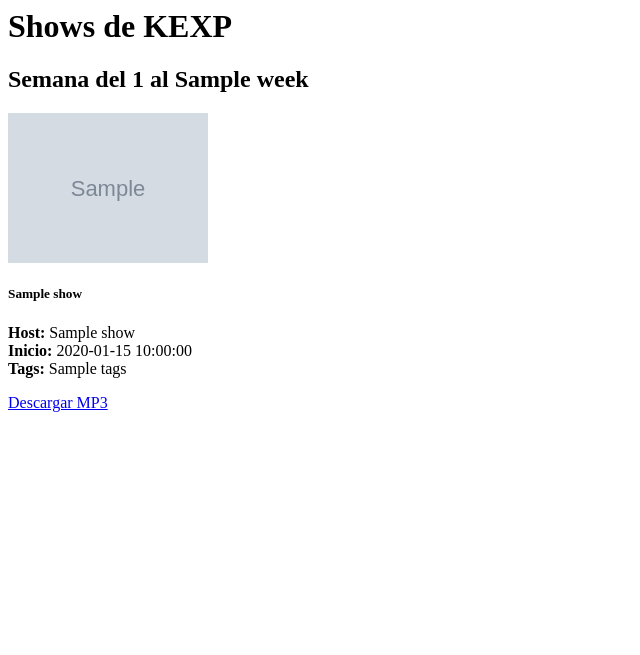
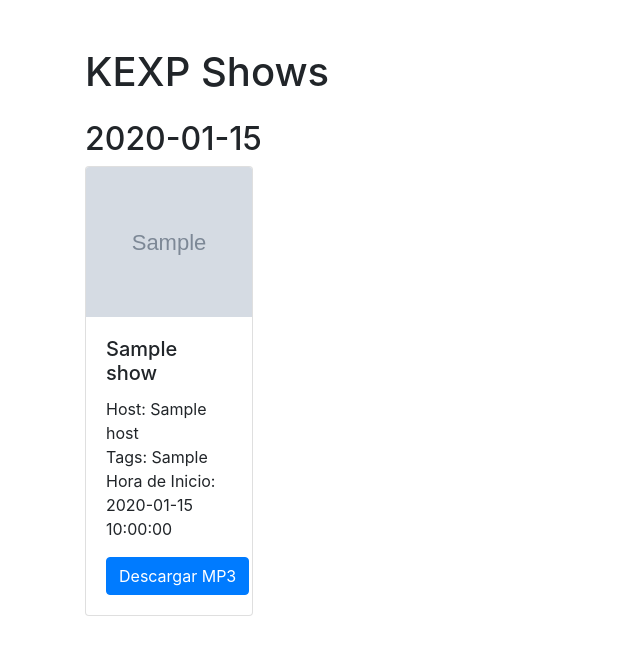
Before and after one commit to darioaxel/KEXP-Shows-Downloader, a Flask app: template templates/index.html in a window 1280 px wide. Shown: the top 655 px of the page, without its empty margins (0-640 px from the left). Run offline with Flask 3, Linux system fonts and the light colour scheme; the template is opened without the code that fills it: most values are stand-ins (such as "Sample title", 1, 10 or a date in 2020); grey boxes marked "Sample" are stand-in pictures; some libraries are stand-ins or nearby versions.

Commit message:
captura de las url

```diff
--- a/app.py
+++ b/app.py
@@ -1,64 +1,90 @@
-from flask import Flask, render_template
+from flask import Flask, render_template, request, jsonify, send_file
 import requests
 from datetime import datetime, timedelta
-from collections import defaultdict
 
 app = Flask(__name__)
 
+KEXP_MAIN_URL = "https://www.kexp.org/"
+KEXP_DOWNLOAD_BASE_URL = "https://kexp-archive.streamguys1.com/content/kexp/"
+LIMIT_SHOWS = 550
+
+# Este es el endpoint para listar los shows por día
 @app.route('/')
 def index():
-    start_date = datetime(2024, 10, 1)
-    shows_by_week = get_shows_by_weeks(start_date)
-    return render_template('index.html', shows_by_week=shows_by_week)
+    today = datetime.today()
+    start_date = today - timedelta(days=1)  # Start fetching shows from yesterday
+    shows_by_date = get_shows_by_date(start_date)
 
-def get_shows_by_weeks(start_date):
-    day_before = start_date - timedelta(days=1)
-    start_time = day_before.strftime('%Y-%m-%dT00:00:00.000Z')
+    return render_template('index.html', shows_by_date=shows_by_date)
 
-    url = f'https://api.kexp.org/v2/shows/?expand=hosts&start_time_after={start_time}&limit=50'
-    print(f'Llamando a la API: {url}')
+# Función para obtener los shows desde el API
+def get_shows_by_date(start_date):
+    date_str = start_date.strftime('%Y-%m-%dT00:00:00.000Z')
+    api_url = f"https://api.kexp.org/v2/shows/?expand=hosts&start_time_after={date_str}&limit={LIMIT_SHOWS}"
 
-    response = requests.get(url)
+    # Mostrar la llamada al API en consola
+    print(f"API call: {api_url}")
 
-    if response.status_code == 200:
-        json_response = response.json()
-        print("Respuesta completa de la API:")
-        print(json_response)
+    response = requests.get(api_url)
+    shows_data = response.json()
 
-        shows_by_week = defaultdict(list)
+    shows_by_date = {}
 
-        if 'results' in json_response:
-            for show in json_response['results']:
-                show_start_time = datetime.strptime(show['start_time'], '%Y-%m-%dT%H:%M:%S%z')
-                week_start = show_start_time - timedelta(days=show_start_time.weekday())
-                week_end = week_start + timedelta(days=6)
-                week_range = (week_start.date(), week_end.date())
+    # Agrupar shows por fecha
+    for show in shows_data['results']:
+        start_time = show['start_time']
+        show_date = datetime.strptime(start_time, '%Y-%m-%dT%H:%M:%S%z').date()
+        if show_date not in shows_by_date:
+            shows_by_date[show_date] = []
 
-                download_link = generate_mp3_download_link(show)
+        # Añadir el show al día correspondiente
+        shows_by_date[show_date].append(show)
 
-                shows_by_week[week_range].append({
-                    'program_name': show['program_name'],
-                    'host_name': show['host_names'][0] if show['host_names'] else 'Desconocido',
-                    'start_time': show_start_time.strftime('%Y-%m-%d %H:%M:%S'),
-                    'tags': show['program_tags'] if show['program_tags'] else 'Sin tags',
-                    'image_uri': show['image_uri'],
-                    'download_link': download_link
-                })
+    return shows_by_date
 
-        return shows_by_week
+# Endpoint para descargar un MP3 de un show
+@app.route('/download_mp3/<show_id>', methods=['GET'])
+def download_mp3(show_id):
+    session = requests.Session()
+
+    # Hacer la solicitud para obtener la cookie de sesión
+    response = session.get(KEXP_MAIN_URL)
+
+    # Obtener todas las cookies recibidas en la respuesta
+    cookies = session.cookies.get_dict()
+    print(f"Cookies recibidas: {cookies}")  # Esto mostrará todas las cookies en la consola
+
+    # Verificar si se ha recibido la cookie 'AISSessionId'
+    if 'AISSessionId' not in cookies:
+        return jsonify({"error": "No se pudo obtener la cookie de sesión"}), 400
+
+    session_id = cookies.get('AISSessionId')
+
+    # Generar la URL de descarga del archivo MP3
+    mp3_filename = f"{show_id}.mp3"  # Se debe construir el nombre del archivo MP3 con el show_id
+    mp3_download_url = f"{KEXP_DOWNLOAD_BASE_URL}{mp3_filename}?listeningSessionID={session_id}"
+
+    # Agregar las cabeceras necesarias para la descarga
+    headers = {
+        'Accept': '*/*',
+        'Accept-Language': 'es-ES,es;q=0.9,de;q=0.8,en;q=0.7',
+        'User-Agent': 'Mozilla/5.0 (X11; Linux x86_64)',
+        'Referer': KEXP_MAIN_URL,
+        'Range': 'bytes=0-'
+    }
+
+    # Hacer la solicitud para descargar el archivo
+    download_response = session.get(mp3_download_url, headers=headers, stream=True)
+
+    if download_response.status_code == 200:
+        # Guardar el archivo temporalmente y luego enviarlo al usuario
+        mp3_path = f"downloads/{mp3_filename}"
+        with open(mp3_path, 'wb') as file:
+            for chunk in download_response.iter_content(chunk_size=1024):
+                file.write(chunk)
+        return send_file(mp3_path, as_attachment=True)
     else:
-        print(f"Error al llamar a la API: {response.status_code}")
-        return {}
-
-def generate_mp3_download_link(show):
-    start_time = datetime.strptime(show['start_time'], '%Y-%m-%dT%H:%M:%S%z')
-    date_str = start_time.strftime('%Y%m%d%H%M%S')
-    program_name_slug = show['program_name'].lower().replace(" ", "-")
-    download_link = (
-        f"https://kexp-archive.streamguys1.com/content/kexp/{date_str}-4-485-{program_name_slug}.mp3?"
-        "listeningSessionID=0CD_382_78__ef17e74236afc239e88f1de6cdaade26743a3ea6"
-    )
-    return download_link
+        return jsonify({"error": f"Error en la descarga: {download_response.status_code}"}), 400
 
 if __name__ == '__main__':
     app.run(debug=True)
--- a/templates/index.html
+++ b/templates/index.html
@@ -1,33 +1,45 @@
-<div class="container mt-4">
-    <h1 class="text-center">Shows de KEXP</h1>
-
-    {% for week, shows in shows_by_week.items() %}
-        <div class="card mb-4">
-            <div class="card-header">
-                <h2 class="text-center">
-                    Semana del {{ week[0] }} al {{ week[1] }}
-                </h2>
-            </div>
+<!DOCTYPE html>
+<html lang="es">
+<head>
+    <meta charset="UTF-8">
+    <meta name="viewport" content="width=device-width, initial-scale=1.0">
+    <title>KEXP Shows</title>
+    <link rel="stylesheet" href="https://maxcdn.bootstrapcdn.com/bootstrap/4.0.0/css/bootstrap.min.css">
+    <style>
+        .card-img-top {
+            width: 100%;
+            height: 150px;
+            object-fit: cover;
+        }
+        .card-columns {
+            column-count: 6;
+        }
+    </style>
+</head>
+<body>
+    <div class="container mt-5">
+        <h1 class="mb-4">KEXP Shows</h1>
+        {% for date, shows in shows_by_date.items() %}
+        <div class="mb-5">
+            <h2>{{ date }}</h2>
+            <div class="card-columns">
+                {% for show in shows %}
+                <div class="card">
+                    <img class="card-img-top" src="{{ show['hosts'][0]['image_uri'] }}" alt="Host image">
                     <div class="card-body">
-                <div class="row">
-                    {% for show in shows %}
-                        <div class="col-md-2">
-                            <div class="card mb-4">
-                                <img class="card-img-top" src="{{ show.image_uri }}" alt="Imagen del programa" style="height: 150px; object-fit: cover;">
-                                <div class="card-body">
-                                    <h5 class="card-title">{{ show.program_name }}</h5>
+                        <h5 class="card-title">{{ show['program_name'] }}</h5>
                         <p class="card-text">
-                                        <strong>Host:</strong> {{ show.host_name }}<br>
-                                        <strong>Inicio:</strong> {{ show.start_time }}<br>
-                                        <strong>Tags:</strong> {{ show.tags }}
+                            Host: {{ show['hosts'][0]['name'] }}<br>
+                            Tags: {{ show['program_tags'] }}<br>
+                            Hora de Inicio: {{ show['start_time'] }}
                         </p>
-                                    <a href="{{ show.download_link }}" class="btn btn-primary">Descargar MP3</a>
-                                </div>
+                        <a href="/download_mp3/{{ show['id'] }}" class="btn btn-primary">Descargar MP3</a>
                     </div>
                 </div>
                 {% endfor %}
             </div>
         </div>
-        </div>
         {% endfor %}
     </div>
+</body>
+</html>
```
Also changed, not shown: README.md. Lines whose indentation alone changed are shown as unchanged.
